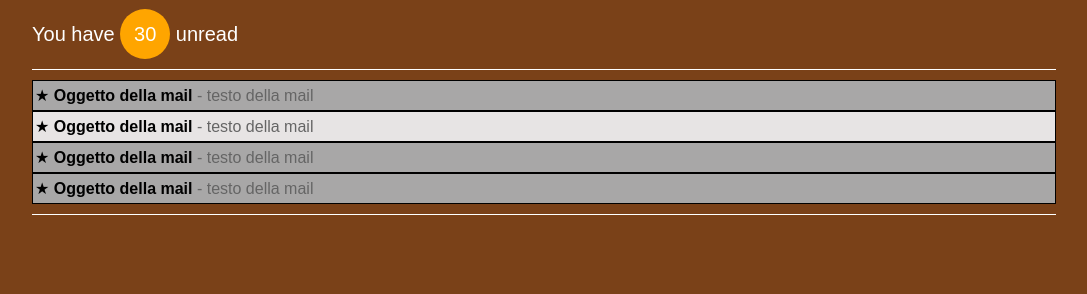
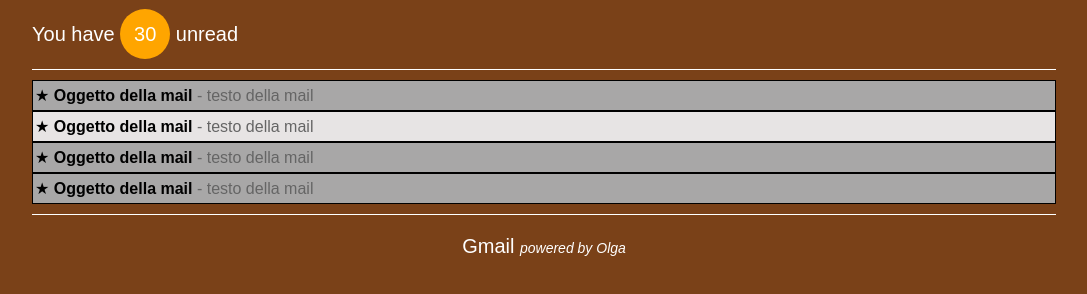
Before and after one commit to olgas-class/css-intro-2, a plain HTML site: page index.html in a window 1280 px wide. Shown: the part 92-386 px from the top of the page, without its empty margins (96-1183 px from the left). Drawn offline with Linux system fonts and the light colour scheme.

Commit message:
feat: completato footer

```diff
--- a/css/style.css
+++ b/css/style.css
@@ -92,3 +92,16 @@
 }
 
 /* FOOTER */
+footer {
+  margin-top: 20px;
+}
+
+.copy {
+  text-align: center;
+  font-size: 20px;
+  color: white;
+}
+
+.copy em {
+  font-size: 14px;
+}
--- a/index.html
+++ b/index.html
@@ -52,7 +52,9 @@
         </section>
         <!-- End Emails section -->
       </main>
-      <footer></footer>
+      <footer>
+        <p class="copy">Gmail <em>powered by Olga</em></p>
+      </footer>
     </div>
   </body>
 </html>
```
